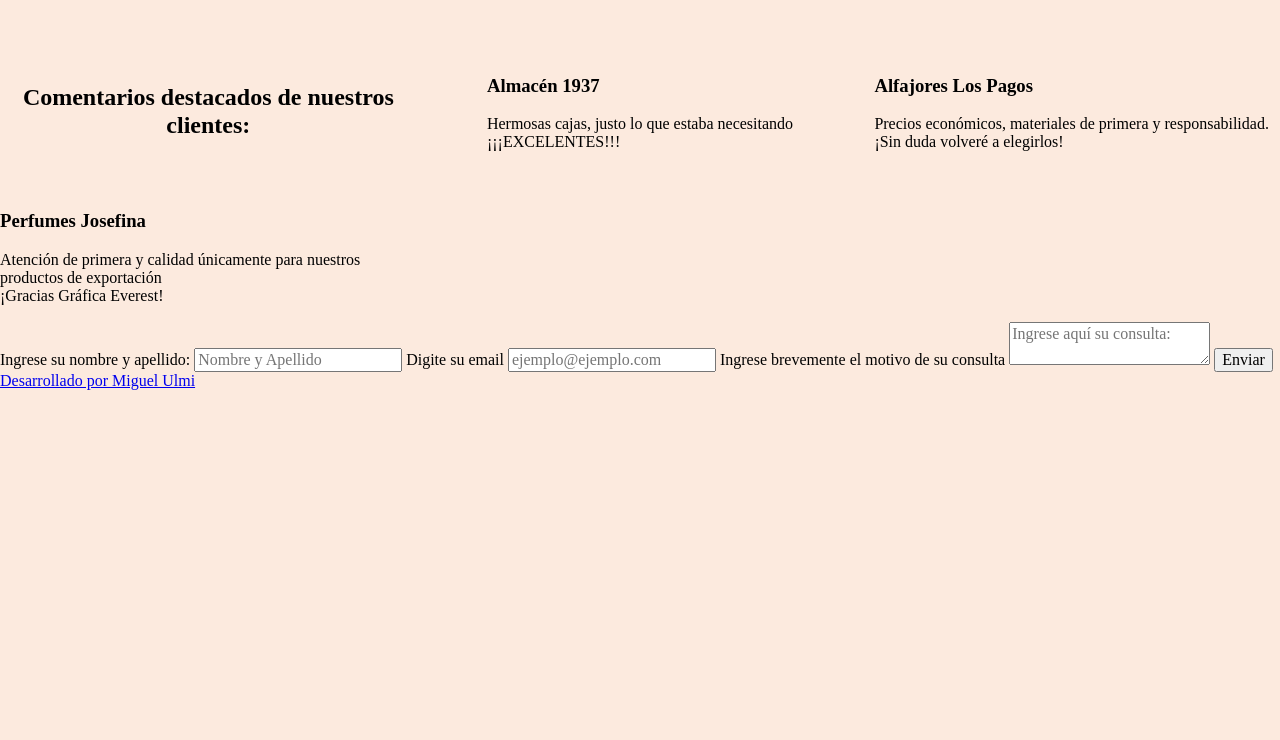
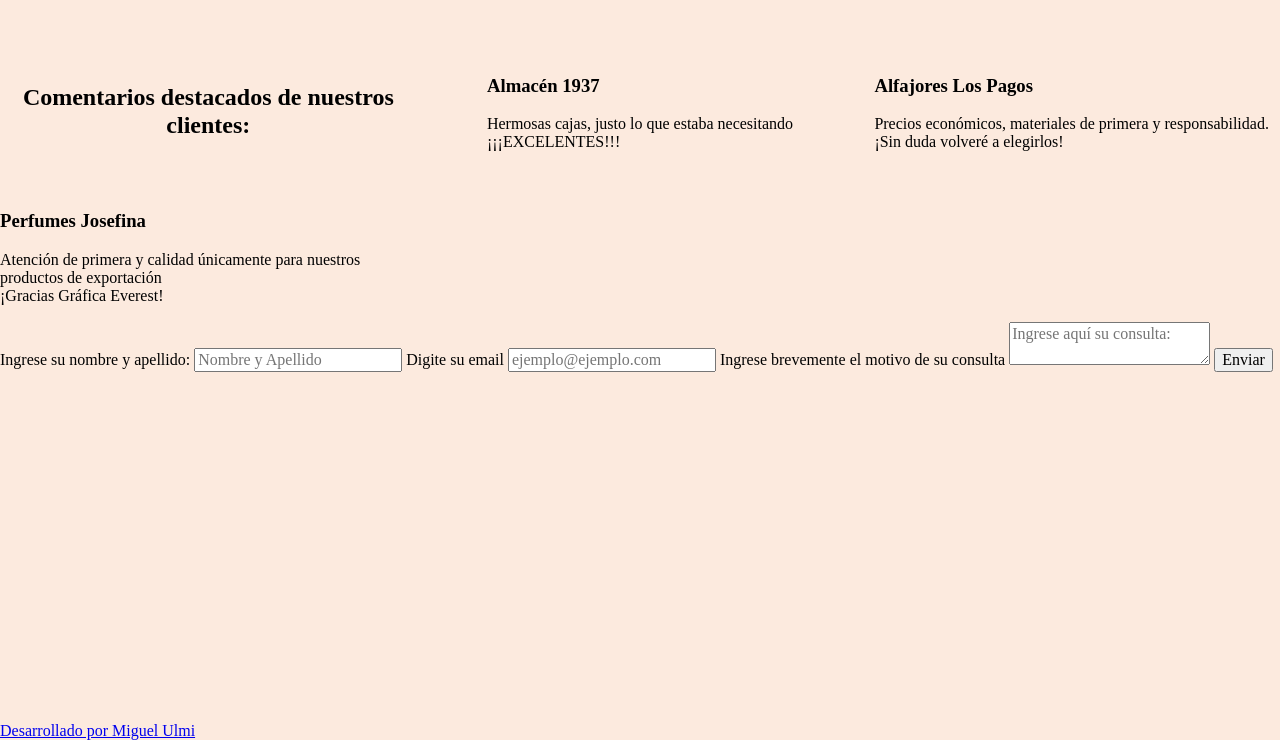
Before and after one commit to MigueBlack93/carrito-compras, a plain HTML site: page index.html in a window 1280 px wide. Shown: the part 1060-1800 px from the top of the page. Before the commit the page ends 1450 px from the top, so only its background shows below. Drawn offline with nearby package versions, Linux system fonts and the light colour scheme.

Commit message:
Update styles.css

```diff
--- a/styles/styles.css
+++ b/styles/styles.css
@@ -156,3 +156,9 @@ span{
 .resenas__items{
 
 }
+
+#contacto{
+    height: 50vh;
+    display: flex;
+    flex-direction: column;
+}
```
